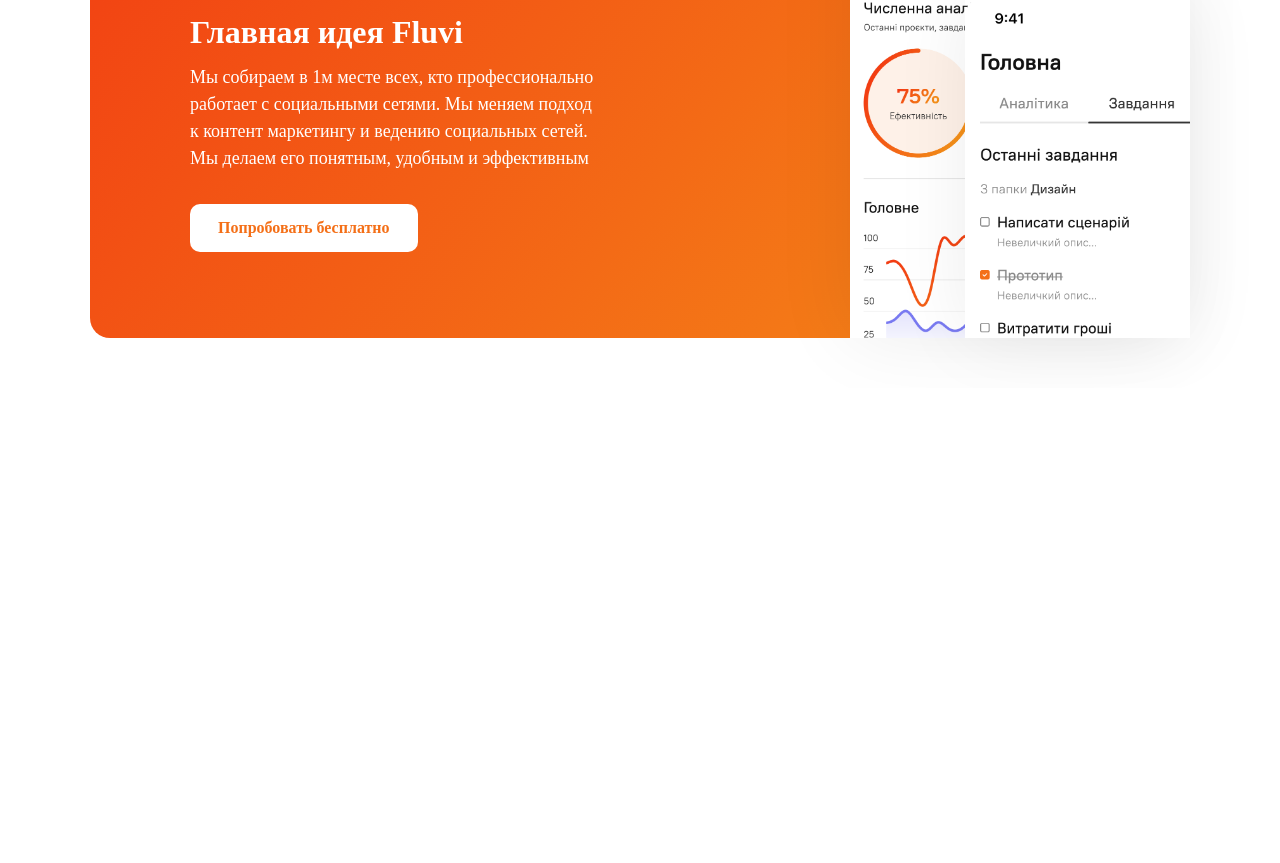
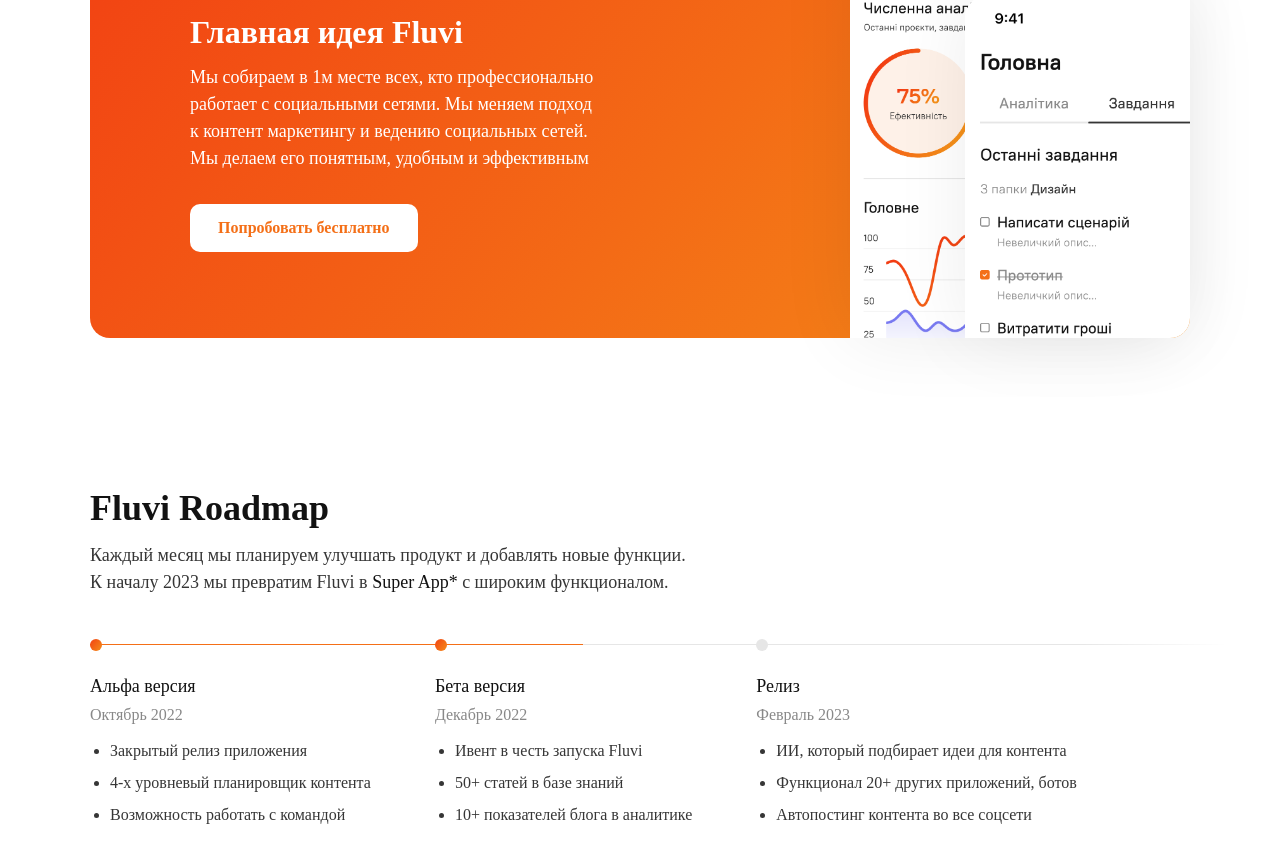
Before and after one commit to tarasnurko/fluvi-landing, a Next.js app: page / in a window 1280 px wide. Shown: the part 1587-2450 px from the top of the page. Before the commit the page ends 1975 px from the top, so only its background shows below. Built offline with nearby package versions, Linux system fonts and the light colour scheme.

Commit message:
added roadmap section

```diff
--- /dev/null
+++ b/epic/dropdown/component.tsx
@@ -0,0 +1,143 @@
+import React, { useState } from "react";
+import styled from "styled-components";
+
+const Text = styled.span`
+  font-size: 18px;
+  line-height: 27px;
+  font-weight: 500;
+  color: var(--text-dark-primary);
+  cursor: pointer;
+  position: relative;
+
+  &:hover {
+    text-decoration: underline;
+  }
+
+  @media (max-width: 576px) {
+    font-size: 12px;
+    line-height: 18px;
+  }
+`;
+
+interface IDropdownContainer {
+  active: boolean;
+
+  width?: string;
+  height?: string;
+
+  lgWidth?: string;
+  lgHeight?: string;
+
+  mdWidth?: string;
+  mdHeight?: string;
+
+  smWidth?: string;
+  smHeight?: string;
+
+  mbWidth?: string;
+  mbHeight?: string;
+}
+
+const DropdownContainer = styled.div<IDropdownContainer>`
+  width: ${(props) => (props.width ? props.width : "")};
+  height: ${(props) => (props.height ? props.height : "")};
+
+  display: ${(props) => (props.active ? "block" : "none")};
+  padding: 16px;
+  background-color: var(--bg-primary);
+  box-shadow: 0px 0px 75px rgba(0, 0, 0, 0.075);
+  border-radius: 10px;
+
+  position: absolute;
+  top: 120%;
+  left: 0;
+  z-index: 10;
+
+  @media (max-width: 1200px) {
+    width: ${(props) => (props.lgWidth ? props.lgWidth : "")};
+    height: ${(props) => (props.lgHeight ? props.lgHeight : "")};
+  }
+
+  @media (max-width: 996px) {
+    width: ${(props) => (props.mdWidth ? props.mdWidth : "")};
+    height: ${(props) => (props.mdHeight ? props.mdHeight : "")};
+  }
+
+  @media (max-width: 768px) {
+    width: ${(props) => (props.smWidth ? props.smWidth : "")};
+    height: ${(props) => (props.smHeight ? props.smHeight : "")};
+  }
+
+  @media (max-width: 576px) {
+    width: ${(props) => (props.mbWidth ? props.mbWidth : "")};
+    height: ${(props) => (props.mbHeight ? props.mbHeight : "")};
+  }
+`;
+
+const DropdownText = styled.span`
+  font-size: 14px;
+  line-height: 150%;
+  font-weight: 400;
+
+  @media (max-width: 576px) {
+    font-size: 12px;
+  }
+`;
+
+interface IProps {
+  children: React.ReactNode;
+  text: string;
+
+  width?: string;
+  height?: string;
+  lgWidth?: string;
+  lgHeight?: string;
+  mdWidth?: string;
+  mdHeight?: string;
+  smWidth?: string;
+  smHeight?: string;
+  mbWidth?: string;
+  mbHeight?: string;
+}
+
+const Component: React.FC<IProps> = ({
+  children,
+  text,
+  width,
+  height,
+  lgWidth,
+  lgHeight,
+  mdWidth,
+  mdHeight,
+  smWidth,
+  smHeight,
+  mbWidth,
+  mbHeight,
+}) => {
+  const [active, setActive] = useState<boolean>(false);
+
+  const handleClick = () => setActive((prevVal) => !prevVal);
+
+  return (
+    <Text onClick={handleClick}>
+      {children}
+      <DropdownContainer
+        active={active}
+        width={width}
+        height={height}
+        lgWidth={lgWidth}
+        lgHeight={lgHeight}
+        mdWidth={mdWidth}
+        mdHeight={mdHeight}
+        smWidth={smWidth}
+        smHeight={smHeight}
+        mbWidth={mbWidth}
+        mbHeight={mbHeight}
+      >
+        <DropdownText>{text}</DropdownText>
+      </DropdownContainer>
+    </Text>
+  );
+};
+
+export default Component;
--- /dev/null
+++ b/epic/dropdown/index.ts
@@ -0,0 +1 @@
+export { default as Dropdown } from "./component";
--- a/epic/screen-idea/component.tsx
+++ b/epic/screen-idea/component.tsx
@@ -72,6 +72,7 @@
   right: 20px;
   z-index: 3;
   box-shadow: 0px 0px 75px rgba(0, 0, 0, 0.075);
+  border-radius: 20px 20px 0 0;
 
   @media (max-width: 996px) {
     width: 250px;
@@ -92,6 +93,7 @@
   right: 0;
   z-index: 4;
   box-shadow: 0px 0px 75px rgba(0, 0, 0, 0.075);
+  border-radius: 20px 0 20px 0;
 
   @media (max-width: 996px) {
     width: 180px;
--- /dev/null
+++ b/epic/section-roadmap/component.tsx
@@ -0,0 +1,241 @@
+import { Container, VerticalContainer } from "@/common/container";
+import { ListContainer, ListItem } from "@/common/list";
+import { Subtitle, Title } from "@/common/title";
+import styled from "styled-components";
+import { Dropdown } from "../dropdown";
+
+const Wrapper = styled.section`
+  width: 100%;
+  padding: 100px 0 132px 0;
+
+  position: relative;
+  background-color: var(--bg-primary);
+  overflow: hidden;
+
+  @media (max-width: 768px) {
+    padding: 50px 0 100px 0;
+  }
+`;
+
+const RoadmapContainer = styled.div`
+  display: flex;
+  flex-direction: column;
+  gap: 32px;
+
+  @media (max-width: 768px) {
+    flex-direction: row;
+  }
+`;
+
+const StepsContaier = styled.div`
+  display: flex;
+  gap: 64px;
+
+  @media (max-width: 768px) {
+    width: 100%;
+    flex-direction: column;
+    gap: 32px;
+  }
+`;
+
+const StepBlock = styled.div`
+  display: flex;
+  flex-direction: column;
+  align-items: flex-start;
+  gap: 20px;
+  position: relative;
+
+  @media (max-width: 768px) {
+    width: 100%;
+  }
+`;
+
+const StepDot = styled.div<{ active?: boolean }>`
+  width: 12px;
+  height: 12px;
+  position: absolute;
+  top: -38px;
+  left: 0;
+  z-index: 5;
+  border-radius: 100%;
+  background: ${(props) =>
+    props.active
+      ? "linear-gradient(128.28deg, #F12C11 -28.29%, #F59019 103.39%)"
+      : "#E6E6E6"};
+
+  @media (max-width: 768px) {
+    top: unset;
+    left: -38px;
+  }
+`;
+
+const LineContainer = styled.div`
+  width: 100%;
+  height: 1px;
+  position: relative;
+
+  @media (max-width: 768px) {
+    height: auto;
+    width: 1px;
+  }
+`;
+
+const GrayLine = styled.div`
+  position: absolute;
+  width: 100%;
+  height: 100%;
+  top: 0;
+  left: 0;
+  z-index: 1;
+  background-color: #e6e6e6;
+
+  @media (max-width: 768px) {
+  }
+`;
+
+const ActiveLine = styled.div`
+  position: absolute;
+  width: 50%;
+  height: 100%;
+  top: 0;
+  left: 0;
+  z-index: 2;
+  background-color: var(--orange-primary);
+  @media (max-width: 768px) {
+    width: 100%;
+    height: 50%;
+  }
+`;
+
+const LineEnd = styled.div`
+  position: absolute;
+  width: 150px;
+  height: 100%;
+  top: 0;
+  right: -150px;
+  z-index: 3;
+  background: linear-gradient(to right, #e6e6e6, rgba(230, 230, 230, 0));
+  @media (max-width: 768px) {
+    width: 100%;
+    height: 50px;
+    top: unset;
+    right: unset;
+    left: 0;
+    bottom: -50px;
+    background: linear-gradient(to bottom, #e6e6e6, rgba(230, 230, 230, 0));
+  }
+`;
+
+const StepTitle = styled.h3`
+  font-weight: 500;
+  font-size: 18px;
+  line-height: 100%;
+  color: var(--text-dark-primary);
+
+  @media (max-width: 576px) {
+    font-size: 16px;
+  }
+`;
+
+const StepSubtitle = styled.h4`
+  font-weight: 500;
+  font-size: 16px;
+  line-height: 100%;
+  color: var(--text-light-primary);
+
+  @media (max-width: 576px) {
+    font-size: 14px;
+  }
+`;
+
+const Component = () => {
+  return (
+    <Wrapper>
+      <Container>
+        <VerticalContainer gap={12}>
+          <VerticalContainer
+            gap={3}
+            width="600px"
+            mdWidth="440px"
+            mbWidth="90%"
+          >
+            <Title type="normal">Fluvi Roadmap</Title>
+            <Subtitle type="normal">
+              Каждый месяц мы планируем улучшать продукт и добавлять новые
+              функции. К началу 2023 мы превратим Fluvi в{" "}
+              <Dropdown
+                text="* Приложение 10 в 1. Суть идеи «Super App» - решение всех задач в одном месте. Теперь планировать, создавать, редактироватьи анализировать контент можно в одном месте. Это Super App Fluvi."
+                width="556px"
+                smWidth="400px"
+                mbWidth="280px"
+              >
+                Super App*
+              </Dropdown>{" "}
+              с широким функционалом.
+            </Subtitle>
+          </VerticalContainer>
+
+          <RoadmapContainer>
+            <LineContainer>
+              <GrayLine />
+              <ActiveLine />
+              <LineEnd />
+            </LineContainer>
+            <StepsContaier>
+              <StepBlock>
+                <StepDot active />
+                <VerticalContainer gap={3}>
+                  <StepTitle>Альфа версия</StepTitle>
+                  <StepSubtitle>Октябрь 2022</StepSubtitle>
+                </VerticalContainer>
+                <ListContainer>
+                  <ListItem type="normal">Закрытый релиз приложения</ListItem>
+                  <ListItem type="normal">
+                    4-х уровневый планировщик контента
+                  </ListItem>
+                  <ListItem type="normal">
+                    Возможность работать с командой
+                  </ListItem>
+                </ListContainer>
+              </StepBlock>
+              <StepBlock>
+                <StepDot active />
+                <VerticalContainer gap={3}>
+                  <StepTitle>Бета версия</StepTitle>
+                  <StepSubtitle>Декабрь 2022</StepSubtitle>
+                </VerticalContainer>
+                <ListContainer>
+                  <ListItem type="normal">Ивент в честь запуска Fluvi</ListItem>
+                  <ListItem type="normal">50+ статей в базе знаний</ListItem>
+                  <ListItem type="normal">
+                    10+ показателей блога в аналитике
+                  </ListItem>
+                </ListContainer>
+              </StepBlock>
+              <StepBlock>
+                <StepDot />
+                <VerticalContainer gap={3}>
+                  <StepTitle>Релиз</StepTitle>
+                  <StepSubtitle>Февраль 2023</StepSubtitle>
+                </VerticalContainer>
+                <ListContainer>
+                  <ListItem type="normal">
+                    ИИ, который подбирает идеи для контента
+                  </ListItem>
+                  <ListItem type="normal">
+                    Функционал 20+ других приложений, ботов
+                  </ListItem>
+                  <ListItem type="normal">
+                    Автопостинг контента во все соцсети
+                  </ListItem>
+                </ListContainer>
+              </StepBlock>
+            </StepsContaier>
+          </RoadmapContainer>
+        </VerticalContainer>
+      </Container>
+    </Wrapper>
+  );
+};
+
+export default Component;
--- /dev/null
+++ b/epic/section-roadmap/index.ts
@@ -0,0 +1 @@
+export { default as RoadmapSection } from "./component";
--- a/pages/index.tsx
+++ b/pages/index.tsx
@@ -9,6 +9,7 @@
 import { PageContainer } from "@/common/container";
 import { ResultSection } from "@/epic/section-result";
 import { IdeaSection } from "@/epic/screen-idea";
+import { RoadmapSection } from "@/epic/section-roadmap";
 
 const Home: NextPage = () => {
   return (
@@ -18,6 +19,7 @@
       <FirstSection />
       <ResultSection />
       <IdeaSection />
+      <RoadmapSection />
     </PageContainer>
   );
 };
```
Also changed, not shown: common/container/elem.tsx (+1 -8 lines).
